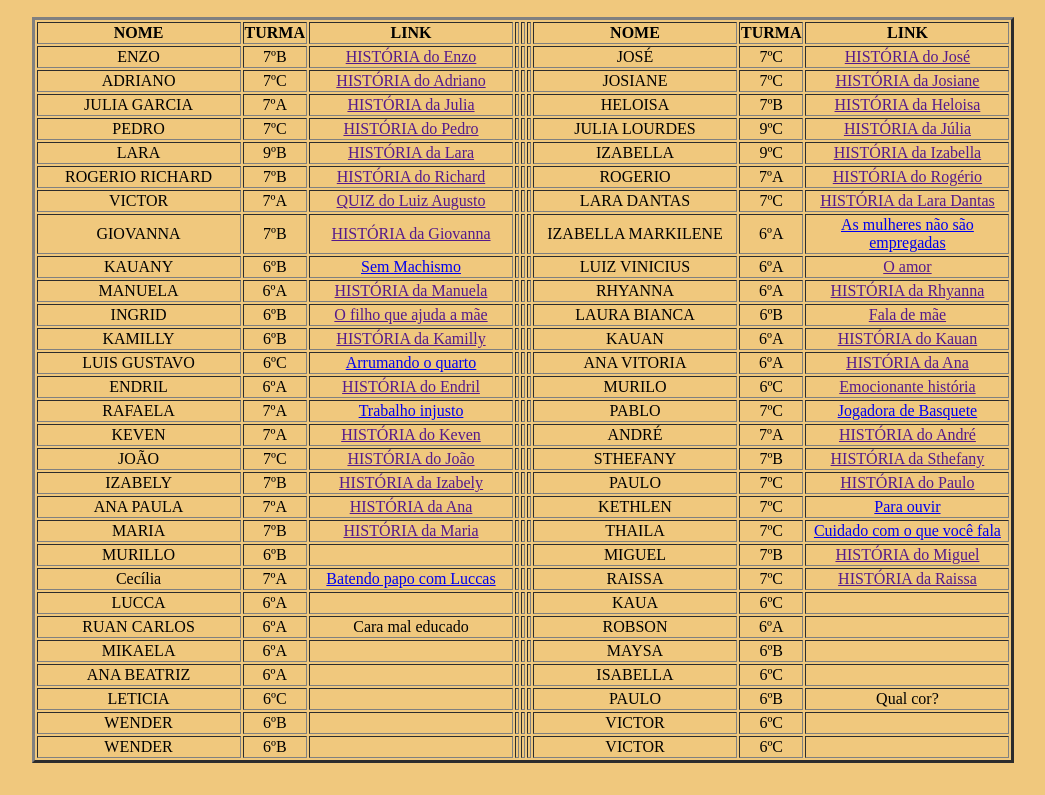
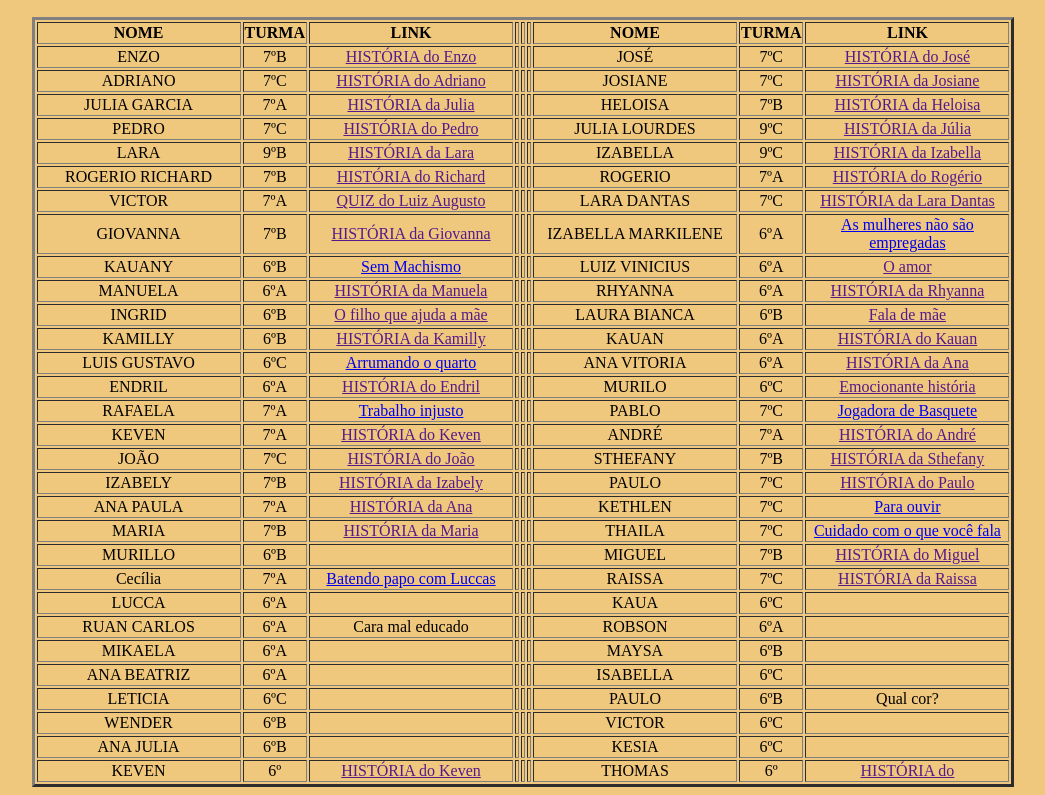
Before and after one commit to LeslieLeite/Avelino, a plain HTML site: page scracth.html in a window 1280 px wide. Shown: the part 310-1105 px from the top of the page, without its empty margins (117-1162 px from the left). Before the commit the page ends 1081 px from the top, so only its background shows below. Drawn offline with Linux system fonts and the light colour scheme.

Commit message:
Update scracth.html

```diff
--- a/scracth.html
+++ b/scracth.html
@@ -46,9 +46,7 @@
    }
 }
 
-
     </style>
-
 
 
 </head>
@@ -417,16 +415,27 @@
 
           </tr>
                     <tr>
-                    <td>WENDER</td>
+                    <td>ANA JULIA</td>
                     <td>6ºB</td>
                     <td><a href="" target="_blank"></a></td>
                     <th></th>
                     <th></th>
                     <th></th>
-                    <td>VICTOR</td>
+                    <td>KESIA</td>
                     <td>6ºC</td>
                     <td><a href="" target="_blank"></a></td>
 
+          </tr>
+                   <tr>
+                    <td>KEVEN</td>
+                    <td>6º</td>
+                    <td><a href="">HISTÓRIA do Keven</a></td>
+                    <th></th>
+                    <th></th>
+                    <th></th>
+                    <td>THOMAS</td>
+                    <td>6º</td>
+                    <td><a href="">HISTÓRIA do </a></td>
           </tr>
             </thead>
 
```
